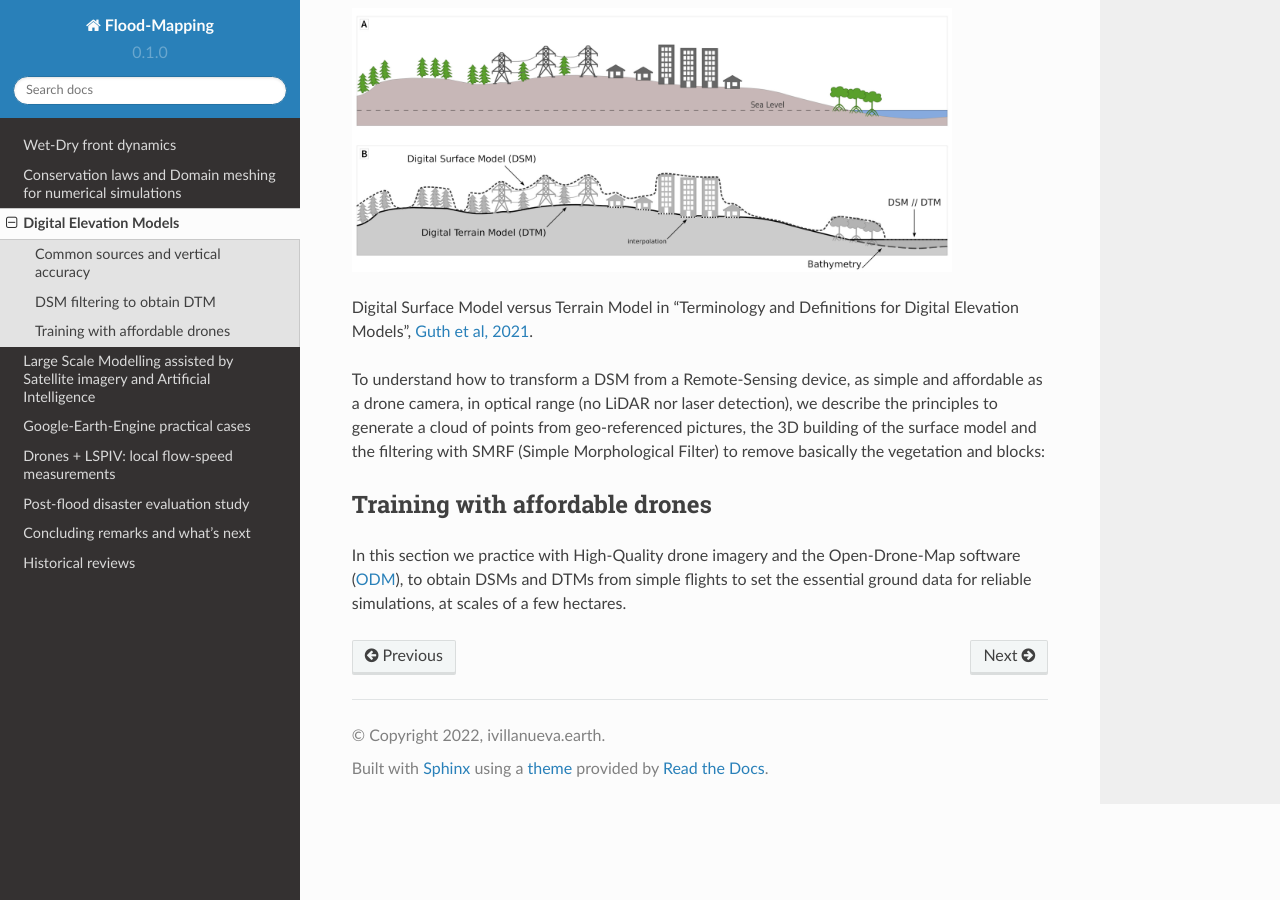
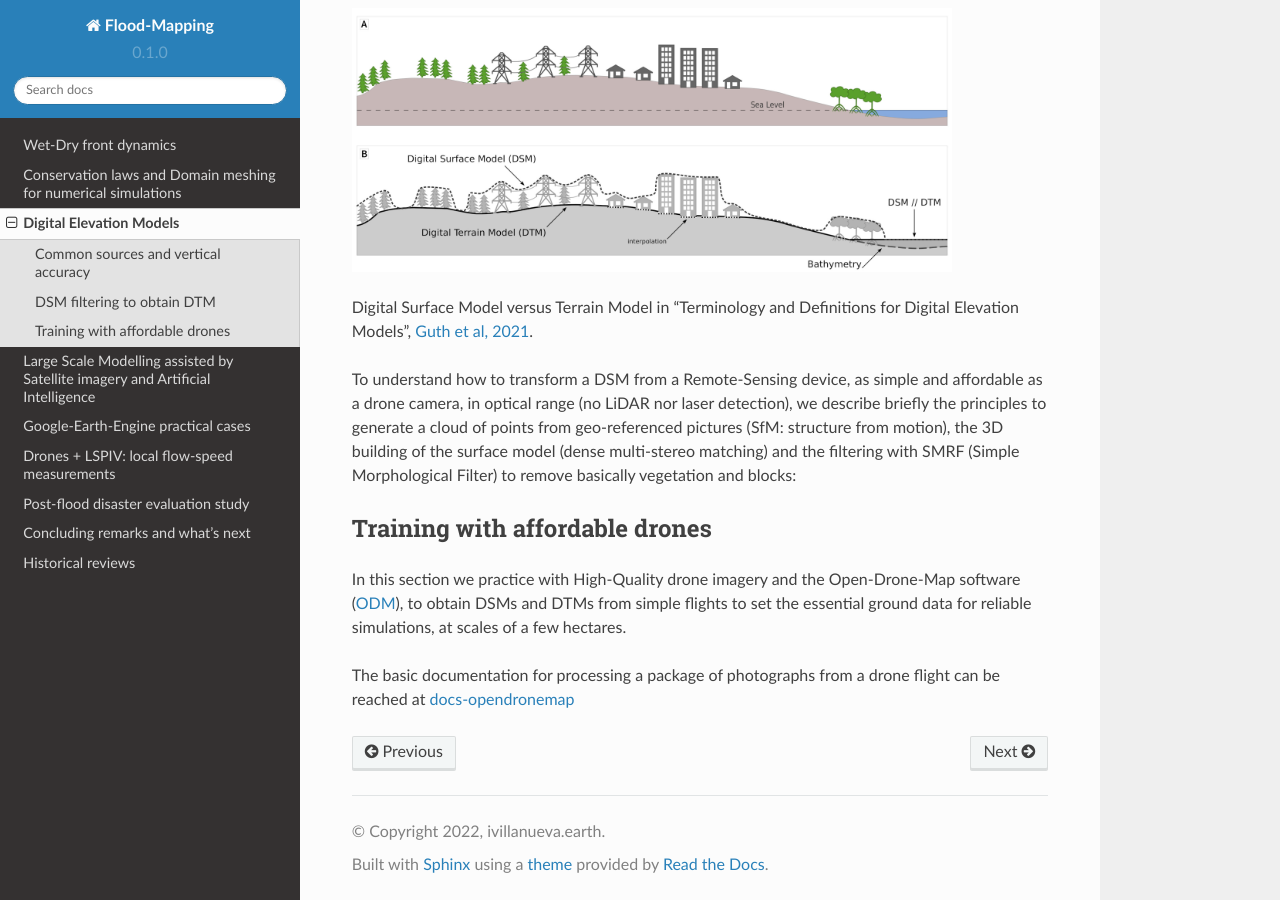
Before and after one commit to ivillamadrid/FloodMapping, a Sphinx documentation site: the page built from docs/source/dem.rst, in a window 1280 px wide and 900 px high, scrolled down 657 px. Built offline with Sphinx 7.4.7 and the Read the Docs theme 2.0.0, drawn with Linux system fonts in a browser that asks for light colours.

Commit message:
Update dem.rst

```diff
--- a/docs/source/dem.rst
+++ b/docs/source/dem.rst
@@ -28,7 +28,7 @@ Digital Surface Model versus Terrain Model in "Terminology and Definitions for D
 .. _Guth et al, 2021: https://doi.org/10.3390/rs13183581
 
 To understand how to transform a DSM from a Remote-Sensing device, as simple and affordable as a drone camera, in optical range (no LiDAR nor laser detection),
-we describe the principles to generate a cloud of points from geo-referenced pictures, the 3D building of the surface model and the filtering with SMRF (Simple Morphological Filter) to remove basically the vegetation and blocks:
+we describe briefly the principles to generate a cloud of points from geo-referenced pictures (SfM: structure from motion), the 3D building of the surface model (dense multi-stereo matching) and the filtering with SMRF (Simple Morphological Filter) to remove basically vegetation and blocks:
 
 
 
@@ -39,3 +39,7 @@ In this section we practice with High-Quality drone imagery and the Open-Drone-M
 set the essential ground data for reliable simulations, at scales of a few hectares.
 
 .. _ODM: https://opendronemap.org/'
+
+The basic documentation for processing a package of photographs from a drone flight can be reached at `docs-opendronemap`_
+
+.. _docs-opendronemap: https://docs.opendronemap.org/'
```
